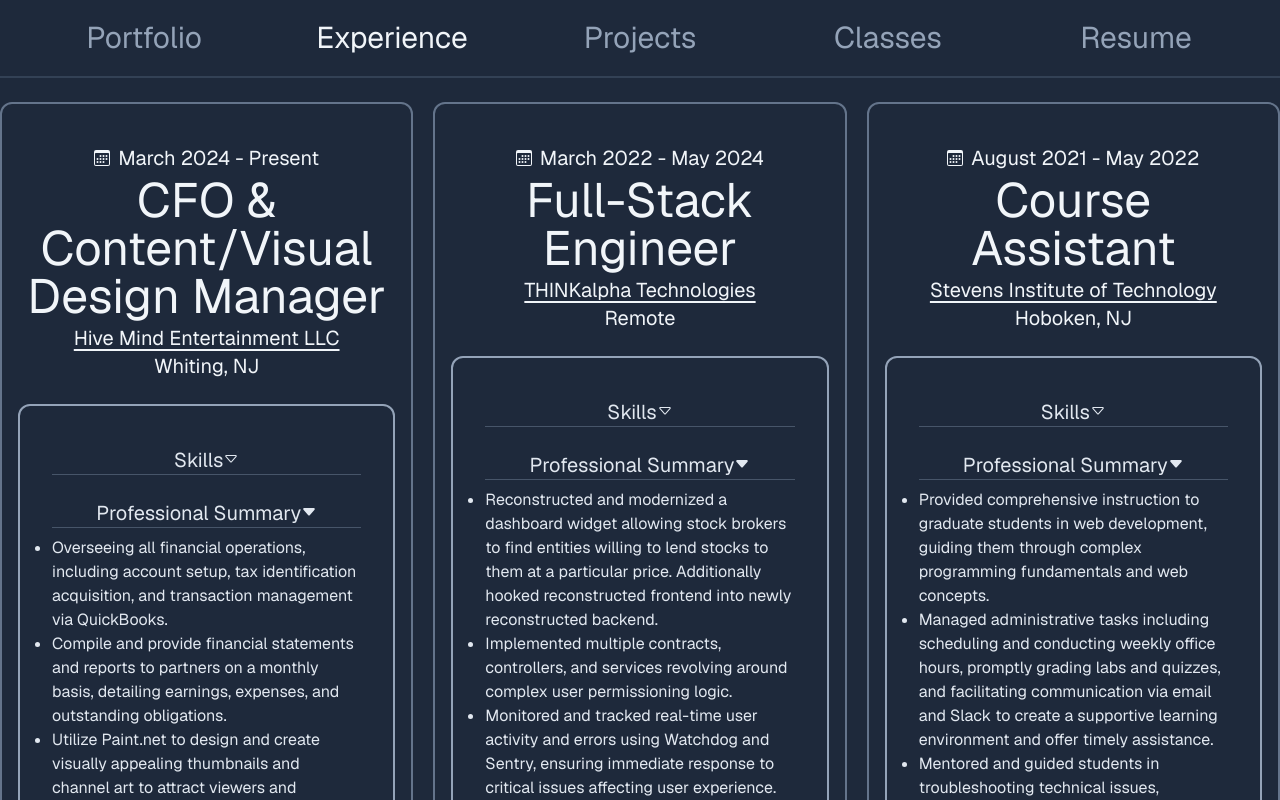
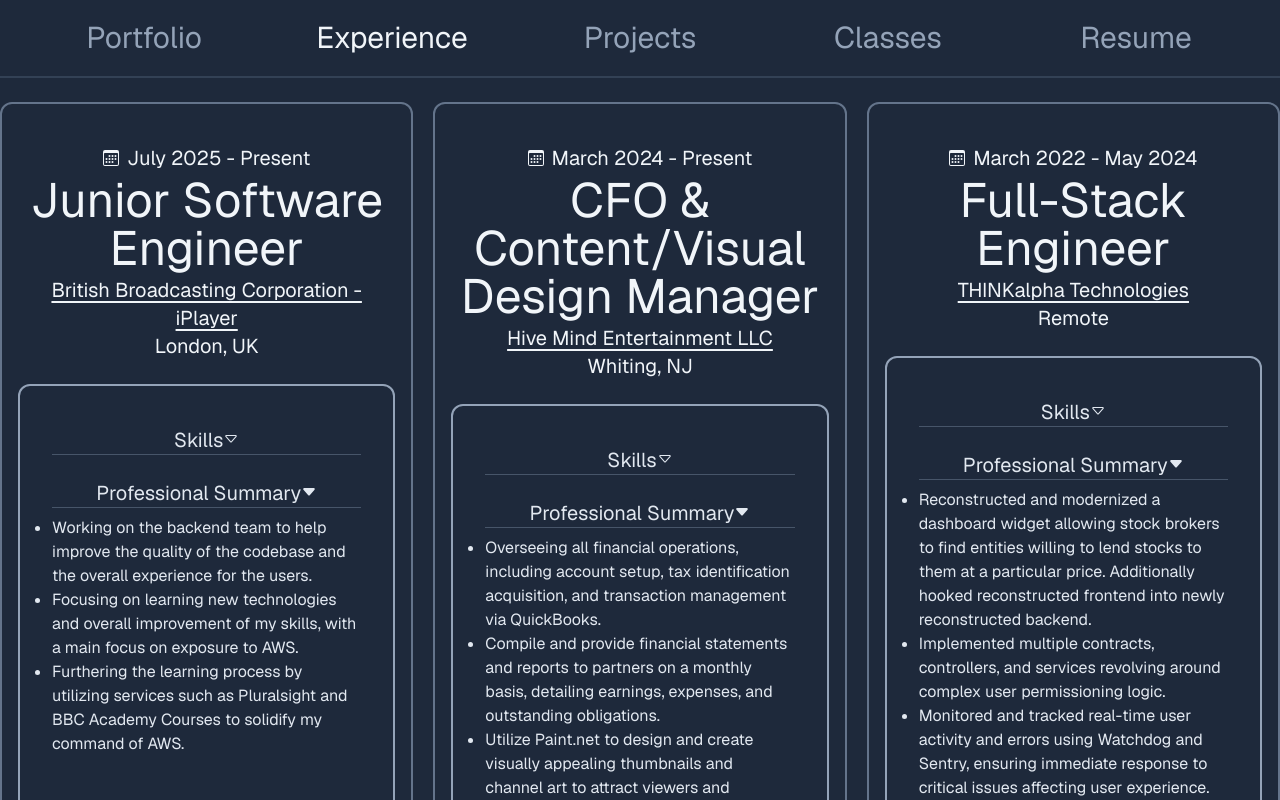
Before and after one commit to jackperry2187/NextPortfolio, a Next.js app: page /experience in a window 1280 px wide. Shown: the top 800 px of the page. Built offline with nearby package versions, Linux system fonts and the light colour scheme.

Commit message:
Add BBC to experience

```diff
--- a/src/app/experience/experience.tsx
+++ b/src/app/experience/experience.tsx
@@ -5,6 +5,41 @@ import { Expander } from "~/components/Expander";
 import { Calendar } from "~/components/icons";
 import { WebLink } from "~/components/Link";
 import { Skill, SkillGroup, Skills } from "~/components/Skills";
+
+export const BBC = () => {
+    return (
+        <Card>
+            <CardTitle>
+                <Date>July 2025 - Present</Date>
+                <JobTitle>Junior Software Engineer</JobTitle>
+                <Company>
+                    <WebLink href="https://www.bbc.co.uk/iplayer">British Broadcasting Corporation - iPlayer</WebLink>
+                </Company>
+                <Location>London, UK</Location>
+            </CardTitle>
+            <CardBody>
+                <Skills>
+                    <SkillGroup id="BBCPractical">
+                        <Skill>Agile Methodologies</Skill>
+                        <Skill>Amazon Web Services</Skill>
+                        <Skill>Code Review</Skill>
+                        <Skill>Git / GitHub</Skill>
+                        <Skill>JavaScript</Skill>
+                        <Skill>Jira</Skill>
+                        <Skill>Node.js</Skill>
+                        <Skill>TypeScript</Skill>
+                        <Skill>Slack</Skill>
+                    </SkillGroup>
+                </Skills>
+                <ProfessionalSummary>
+                    <li>Working on the backend team to help improve the quality of the codebase and the overall experience for the users.</li>
+                    <li>Focusing on learning new technologies and overall improvement of my skills, with a main focus on exposure to AWS.</li>
+                    <li>Furthering the learning process by utilizing services such as Pluralsight and BBC Academy Courses to solidify my command of AWS.</li>
+                </ProfessionalSummary>
+            </CardBody>
+        </Card>
+    )
+}
 
 export const HiveMind = () => {
     return (
--- a/src/app/experience/page.tsx
+++ b/src/app/experience/page.tsx
@@ -1,9 +1,10 @@
-import { HiveMind, IDTech, Jenks, MonmouthResearcher, NovaGames, StemPlus, StevensCA, ThinkAlpha } from "./experience";
+import { BBC, HiveMind, IDTech, Jenks, MonmouthResearcher, NovaGames, StemPlus, StevensCA, ThinkAlpha } from "./experience";
 
 const Experience = () => {
     return (
         <div className="container flex flex-col items-center justify-center py-6">
             <div className="grid grid-cols-1 md:grid-cols-2 lg:grid-cols-3 gap-5">
+                <BBC />
                 <HiveMind />
                 <ThinkAlpha />
                 <StevensCA />
```
Also changed, not shown: 1 other file (tests, documents, lock files or other folders).
